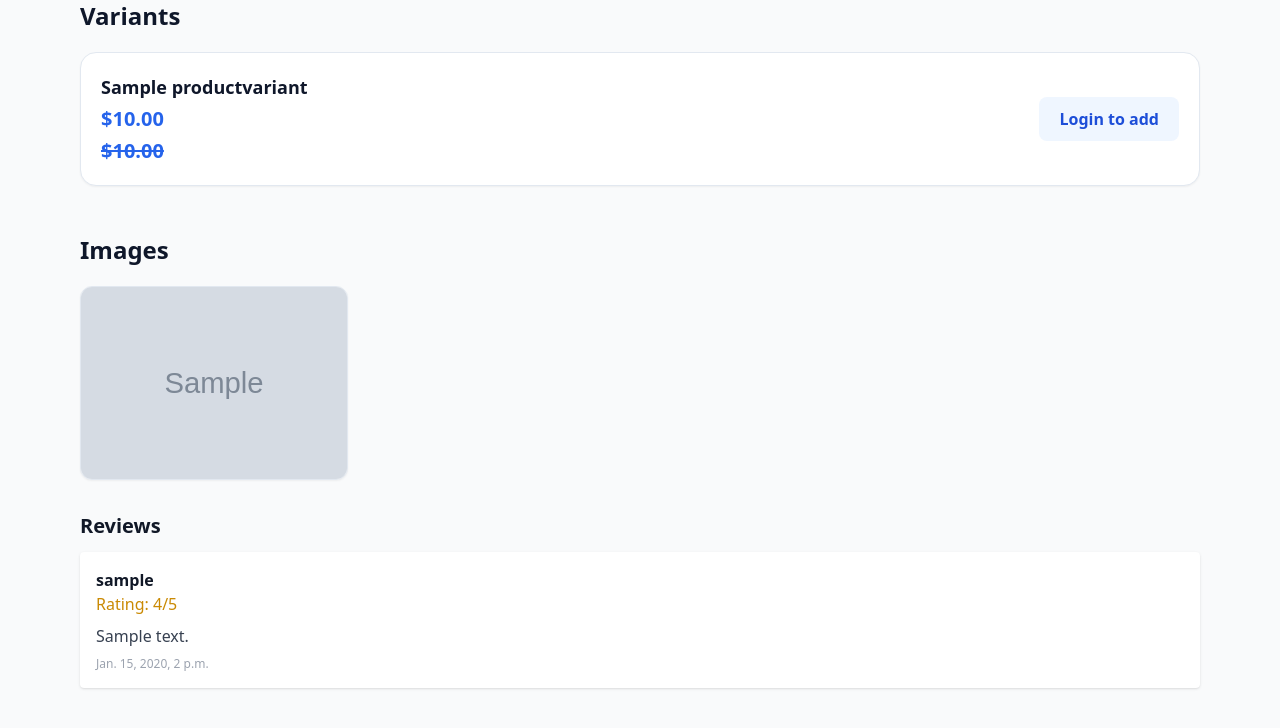
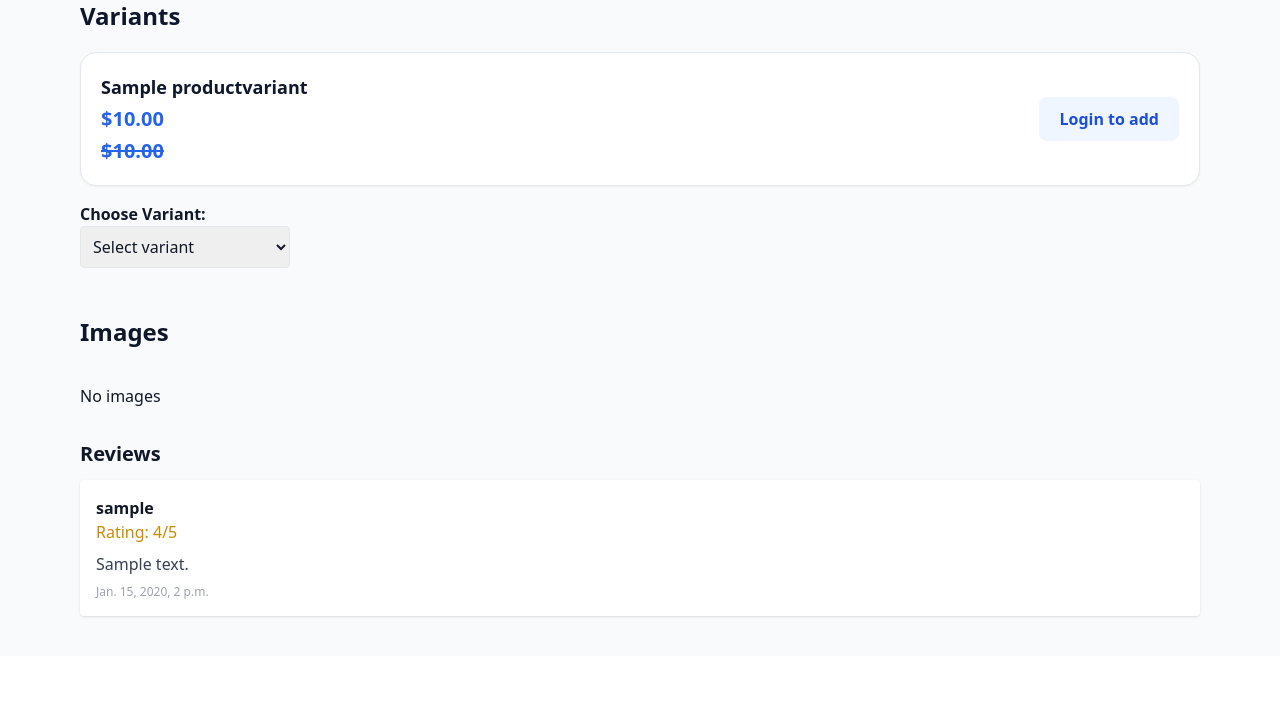
Before and after one commit to bekzot1508/multi-vendor-ecommerce, a Django app: a page that uses templates/catalog/product_detail.html in a window 1280 px wide. Shown: the part 237-965 px from the top of the page. After the commit the page ends 855 px from the top, so only its background shows below. Run offline with Django 5.2, Linux system fonts and the light colour scheme; tables that the repository leaves empty hold one stand-in row (values such as "Sample post"); grey boxes marked "Sample" are stand-in pictures; parts of the project's set-up code (start-up, migrations or seed data) failed here and were passed over; some libraries are stand-ins or nearby versions.

Commit message:
variant images bug fixed

```diff
--- a/apps/catalog/models.py
+++ b/apps/catalog/models.py
@@ -95,6 +95,15 @@
         related_name="images",
     )
 
+    # 🔥 YANGI FIELD (CORE FIX)
+    variant = models.ForeignKey(
+        "catalog.ProductVariant",
+        on_delete=models.CASCADE,
+        related_name="images",
+        null=True,
+        blank=True,
+    )
+
     image = models.ImageField(upload_to="products/images/")
     alt_text = models.CharField(max_length=255, blank=True)
 
--- a/apps/catalog/views.py
+++ b/apps/catalog/views.py
@@ -10,6 +10,7 @@
 
 from .forms import ProductForm, ProductImageForm, ProductVariantForm
 from apps.reviews.selectors import get_product_reviews
+from .selectors import get_product_images_for_variant
 
 
 #****************************
@@ -26,6 +27,15 @@
             is_active=True,
         )
 
+        variant_id = request.GET.get("variant")
+
+        selected_variant = None
+        images = product.images.filter(variant__isnull=True)
+
+        if variant_id:
+            selected_variant = product.variants.filter(id=variant_id).first()
+            images = get_product_images_for_variant(product, selected_variant)
+
         reviews = get_product_reviews(product)
 
         return render(
@@ -33,8 +43,11 @@
             self.template_name,
             {
                 "product": product,
+                "variants": product.variants.all(),
+                "selected_variant": selected_variant,
+                "images": images,
                 "reviews": reviews,
-            },
+            }
         )
 
 
@@ -405,7 +418,7 @@
             shop__owner=request.user,
         )
 
-        form = ProductImageForm()
+        form = ProductImageForm(product=product)
 
         return render(
             request,
@@ -428,6 +441,7 @@
         )
 
         form = ProductImageForm(request.POST, request.FILES)
+        form = ProductImageForm(request.POST, request.FILES, product=product)
 
         if form.is_valid():
             image = form.save(commit=False)
--- a/templates/catalog/product_detail.html
+++ b/templates/catalog/product_detail.html
@@ -34,7 +34,7 @@
 
       <div class="space-y-4">
 
-        {% for v in product.variants.all %}
+        {% for v in variants %}
         <div class="bg-white border border-slate-200 rounded-2xl p-5 shadow-sm">
 
           <div class="flex flex-col md:flex-row md:items-center md:justify-between gap-4">
@@ -93,6 +93,18 @@
         </div>
         {% endfor %}
 
+       <form method="get">
+         <h3 class="font-bold">Choose Variant:</h3>
+          <select name="variant" onchange="this.form.submit()" class="border p-2 rounded">
+            <option value="">Select variant</option>
+            {% for v in variants %}
+              <option value="{{ v.id }}" {% if selected_variant and v.id == selected_variant.id %}selected{% endif %}>
+                {{ v.name }}
+              </option>
+            {% endfor %}
+          </select>
+        </form>
+
       </div>
     </div>
 
@@ -105,15 +117,13 @@
 
       <div class="grid grid-cols-2 sm:grid-cols-3 md:grid-cols-4 gap-4">
 
-        {% for img in product.images.all %}
-          <div class="bg-white border border-slate-200 rounded-xl overflow-hidden shadow-sm">
-            <img
-              src="{{ img.image.url }}"
-              alt="{{ img.alt_text }}"
-              class="w-full h-48 object-cover"
-            >
-          </div>
-        {% endfor %}
+        <div class="flex gap-4 flex-wrap mt-4">
+          {% for img in images %}
+            <img src="{{ img.image.url }}" class="w-40 h-40 object-cover border rounded">
+          {% empty %}
+            <p>No images</p>
+          {% endfor %}
+        </div>
 
       </div>
     </div>
```
Also changed, not shown: apps/catalog/forms.py (+12 -6 lines), apps/catalog/selectors.py (added, +14 -0 lines), templates/catalog/seller_product_manage.html (+8 -1 lines), apps/catalog/migrations/0002_productimage_variant.py (added).
